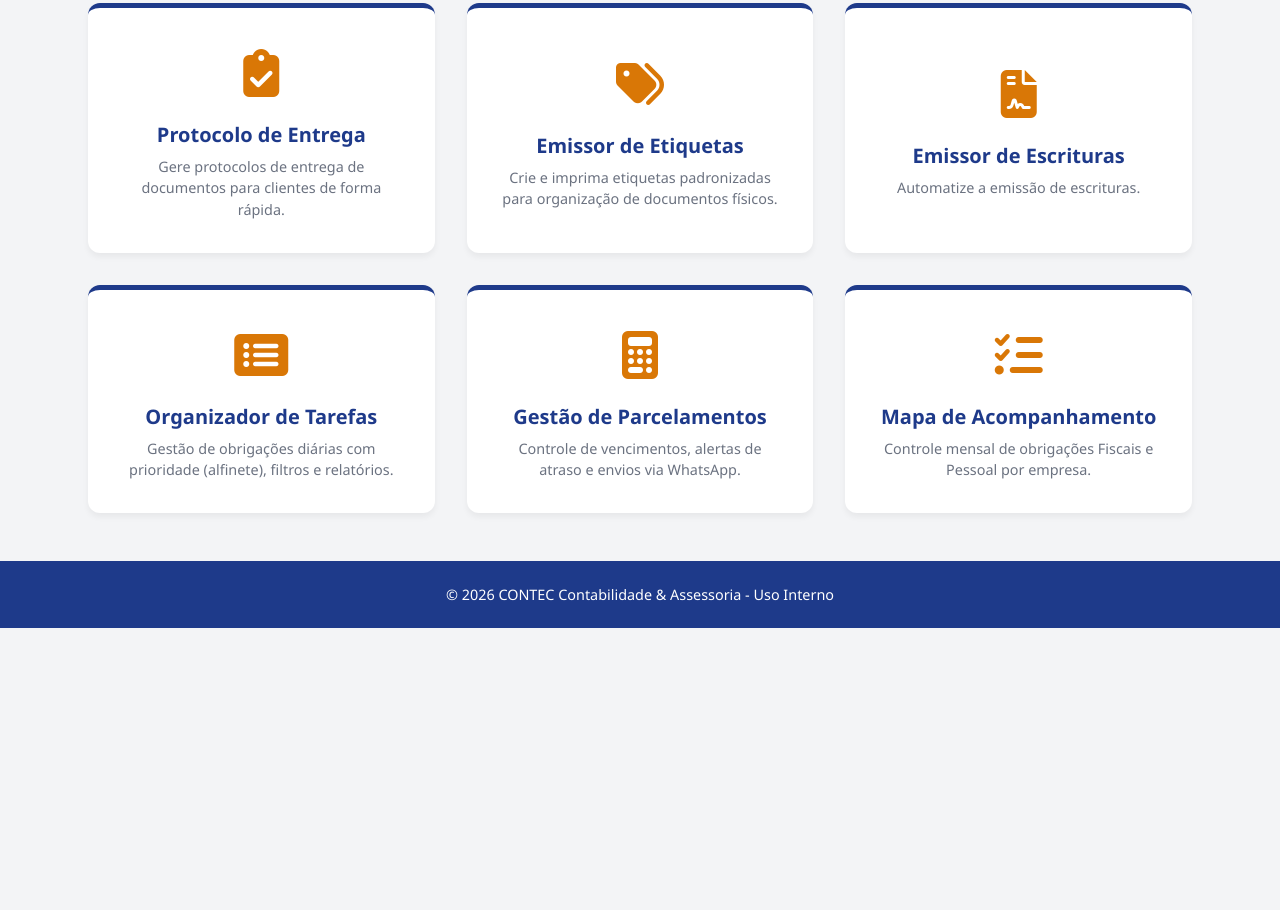
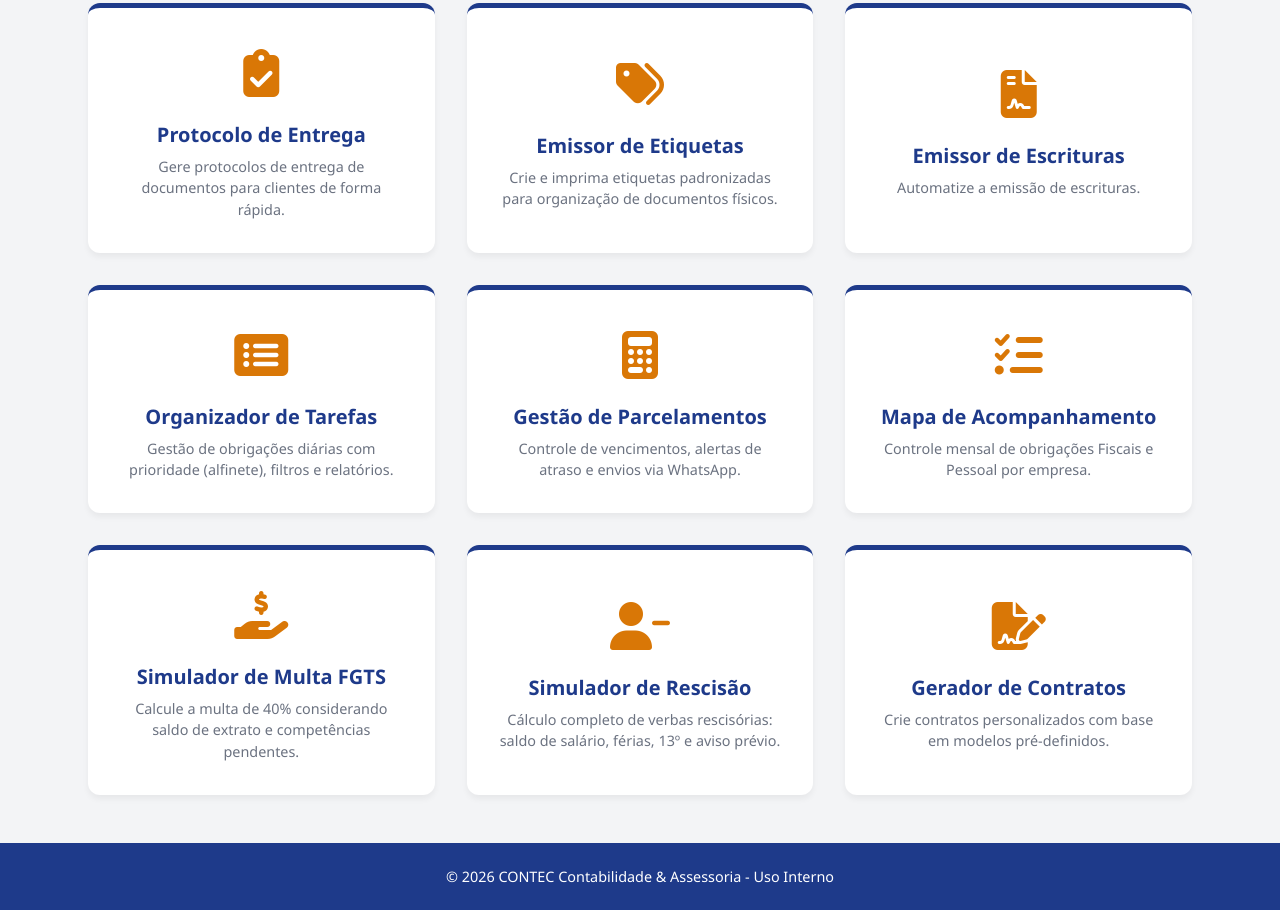
Before and after one commit to monicathayanne/portal-contec, a plain HTML site: page index.html in a window 1280 px wide. Shown: the part 308-1218 px from the top of the page. Before the commit the page ends 936 px from the top, so only its background shows below. Drawn offline with Linux system fonts and the light colour scheme.

Commit message:
Adicionando botoes de novas funcionalidades

```diff
--- a/index.html
+++ b/index.html
@@ -179,6 +179,24 @@
                 <p>Controle mensal de obrigações Fiscais e Pessoal por empresa.</p>
             </a>
 
+            <a href="https://monicathayanne.github.io/multa-rescisoria/" class="card">
+                <div class="icon"><i class="fa-solid fa-hand-holding-dollar"></i></div>
+                <h2>Simulador de Multa FGTS</h2>
+                <p>Calcule a multa de 40% considerando saldo de extrato e competências pendentes.</p>
+            </a>
+
+            <a href="https://monicathayanne.github.io/simulador-rescisao/" class="card">
+                <div class="icon"><i class="fa-solid fa-user-minus"></i></div>
+                <h2>Simulador de Rescisão</h2>
+                <p>Cálculo completo de verbas rescisórias: saldo de salário, férias, 13º e aviso prévio.</p>
+            </a>
+
+             <a href="https://monicathayanne.github.io/gerador-contratos/" class="card">
+                <div class="icon"><i class="fa-solid fa-file-signature"></i></div>
+                <h2>Gerador de Contratos</h2>
+                <p>Crie contratos personalizados com base em modelos pré-definidos.</p>
+            </a>
+
         </div>
     </main>
 
```
